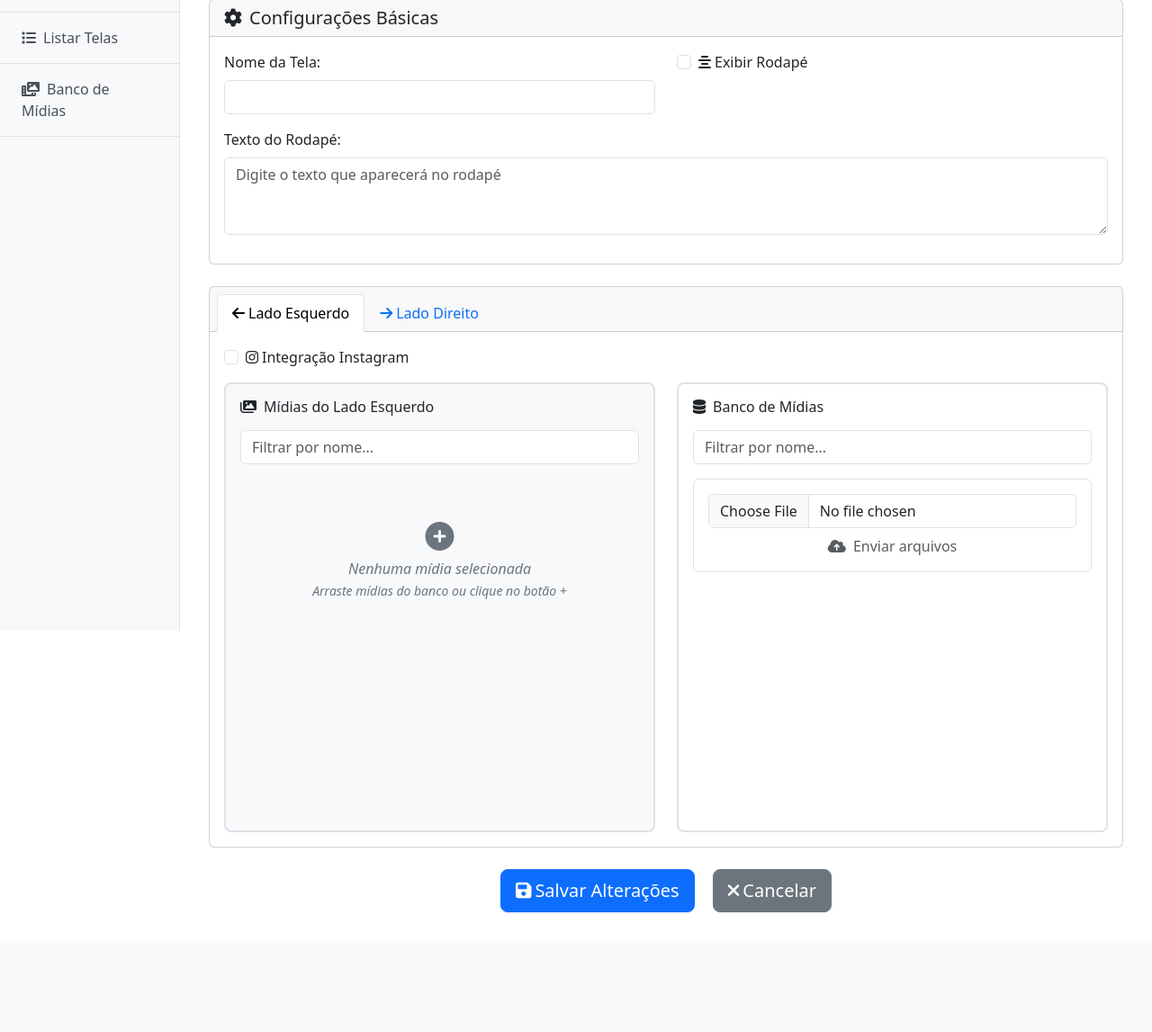
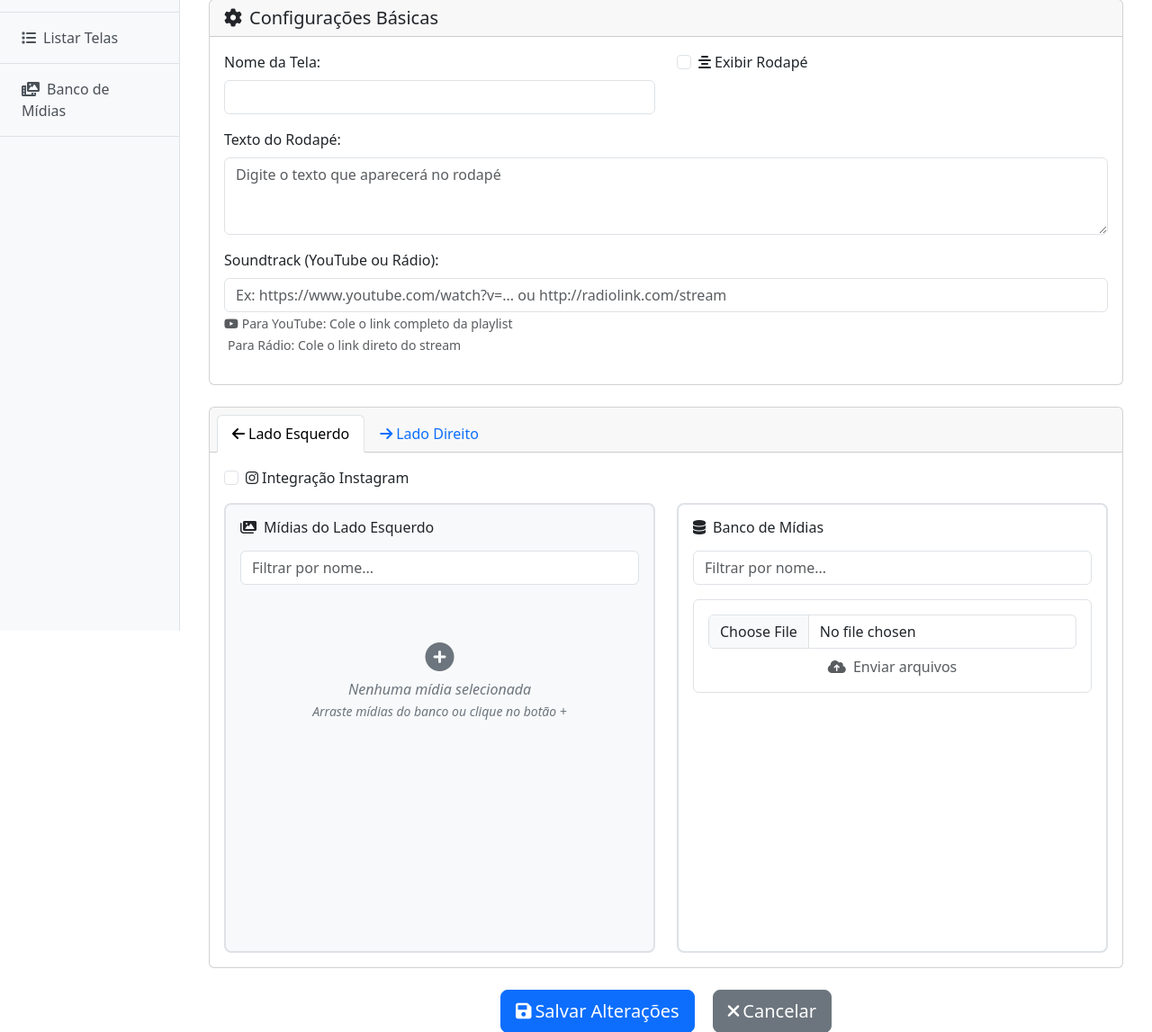
Before and after one commit to PhrStyle/NotIF, a Flask app: template templates/screen/edit.html in a window 1280 px wide. Shown: the part 99-1246 px from the top of the page at 90% size. Before the commit the page ends 1113 px from the top, so only its background shows below. Run offline with Flask 3, Linux system fonts and the light colour scheme; the template is opened without the code that fills it, so the values that code supplies are empty.

Commit message:
Possibilidade de usar o youtube agora como soundtrack também

```diff
--- a/app.py
+++ b/app.py
@@ -3,6 +3,7 @@ from dotenv import load_dotenv
 from flask import Flask, send_from_directory
 import os
 import json
+import re
 
 from blueprints.screens_bp import screens_bp
 from db_init import init_db
@@ -20,6 +21,33 @@ app = Flask(__name__)
 def to_json_filter(obj):
     return json.dumps(obj)
 
+# Filtro para extrair ID do YouTube
+@app.template_filter('extract_youtube_id')
+def extract_youtube_id(url):
+    """
+    Extrai o ID do vídeo/playlist do YouTube de uma URL
+    Suporta formatos como:
+    - https://www.youtube.com/watch?v=VIDEO_ID
+    - https://youtu.be/VIDEO_ID
+    - https://www.youtube.com/watch?v=VIDEO_ID&list=PLAYLIST_ID
+    """
+    if not url:
+        return ''
+
+    # Padrões para capturar o ID do vídeo
+    patterns = [
+        r'(?:youtube\.com/watch\?v=|youtu\.be/)([a-zA-Z0-9_-]{11})',
+        r'youtube\.com/embed/([a-zA-Z0-9_-]{11})',
+        r'v=([a-zA-Z0-9_-]{11})'
+    ]
+
+    for pattern in patterns:
+        match = re.search(pattern, url)
+        if match:
+            return match.group(1)
+
+    return ''
+
 app.register_blueprint(screens_bp)
 
 # Rota para servir arquivos estáticos da pasta files
--- a/blueprints/screens_bp.py
+++ b/blueprints/screens_bp.py
@@ -79,6 +79,7 @@ def editar_tela(id_tela):
         screen.name = request.form.get('name')
         screen.temRodape = bool(request.form.get('temRodape'))
         screen.footer_text = request.form.get('footer_text', '')
+        screen.soundtrack = request.form.get('soundtrack', '')
 
         # Limpar configurações antigas dos lados
         session.query(ScreenFiles).filter(ScreenFiles.screen_id == id_tela).delete()
--- a/models/screens.py
+++ b/models/screens.py
@@ -10,4 +10,5 @@ class Screens(Base):
     name = Column(String(80), unique=True, nullable=False)
     temRodape = Column(Boolean, default=True, nullable=False)
     footer_text = Column(Text, nullable=True)  # Texto do rodapé
+    soundtrack = Column(Text, nullable=True)  # Link da soundtrack/radio
     screen_files = relationship("ScreenFiles", backref="screen", cascade="all, delete")
--- a/templates/screen/edit.html
+++ b/templates/screen/edit.html
@@ -96,6 +96,16 @@
             <div class="mb-3">
                 <label for="footer_text" class="form-label">Texto do Rodapé:</label>
                 <textarea class="form-control" id="footer_text" name="footer_text" rows="3" placeholder="Digite o texto que aparecerá no rodapé">{{ screen.footer_text or '' }}</textarea>
+            </div>
+
+            <div class="mb-3">
+                <label for="soundtrack" class="form-label">Soundtrack (YouTube ou Rádio):</label>
+                <input type="url" class="form-control" id="soundtrack" name="soundtrack" value="{{ screen.soundtrack or '' }}" placeholder="Ex: https://www.youtube.com/watch?v=... ou http://radiolink.com/stream">
+                <small class="form-text text-muted">
+                    <i class="fab fa-youtube me-1"></i>Para YouTube: Cole o link completo da playlist
+                    <br>
+                    <i class="fas fa-radio me-1"></i>Para Rádio: Cole o link direto do stream
+                </small>
             </div>
         </div>
     </div>
```
Also changed, not shown: templates/screen/display.html (+59 -18 lines), services/fileUploadService.py (line endings or trailing spaces).
